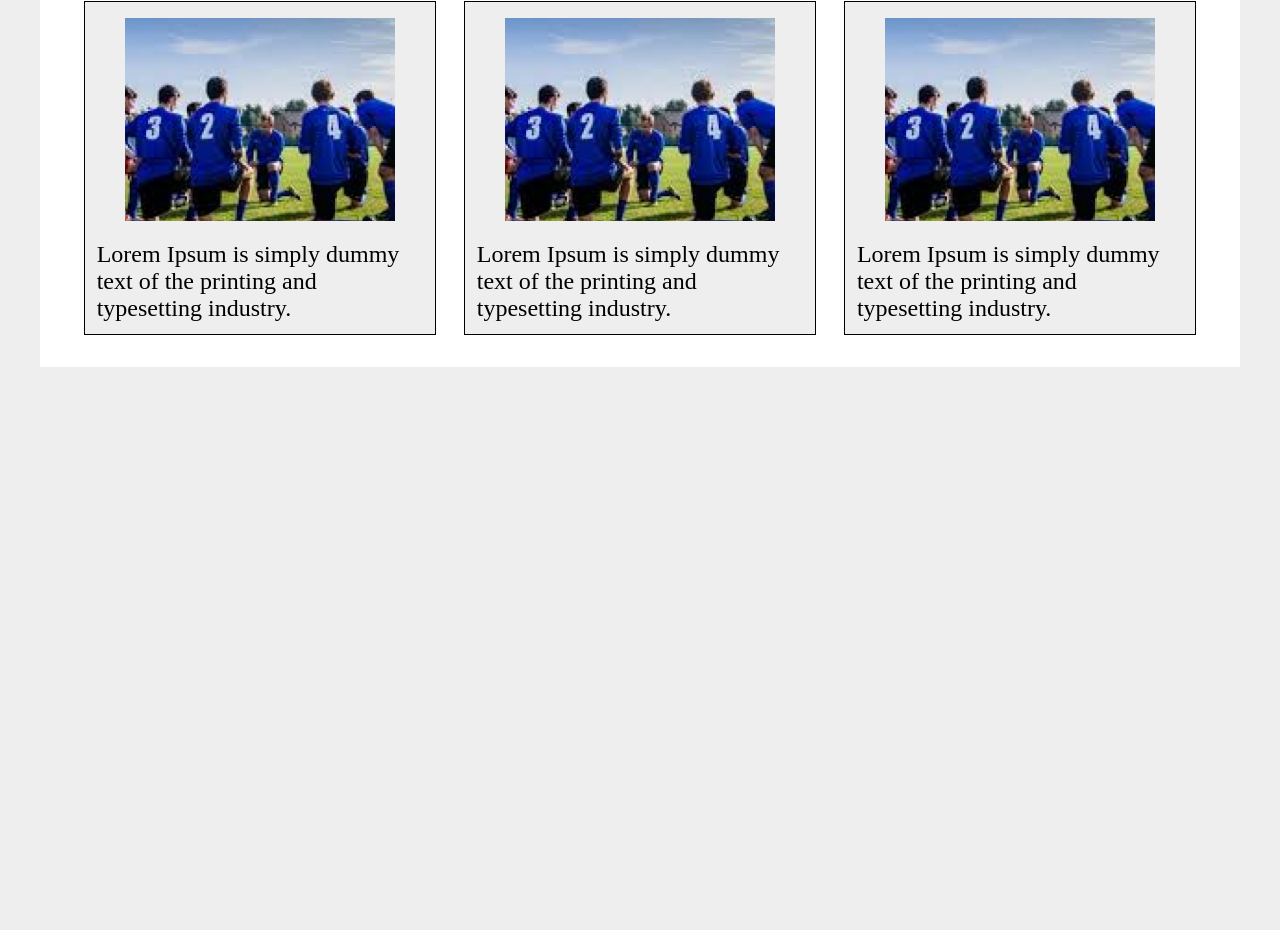
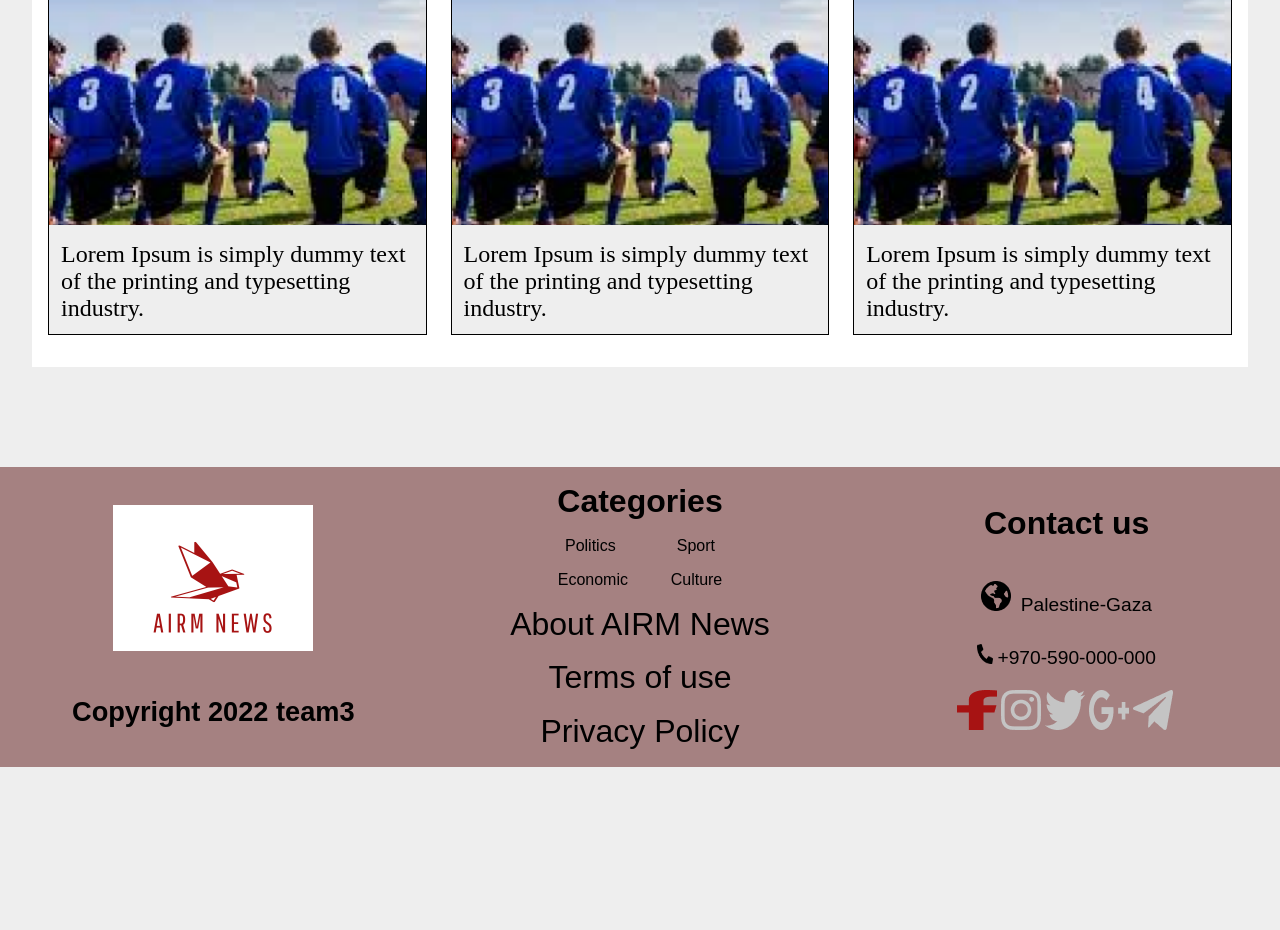
Before and after one commit to GSG-G11/Team3-News, a plain HTML site: page index.html in a window 1280 px wide. Shown: the part 335-1265 px from the top of the page. After the commit the page ends 1102 px from the top, so only its background shows below. Drawn offline with Linux system fonts and the light colour scheme.

Commit message:
finish of creating the footer relats #11

```diff
--- a/Style.css
+++ b/Style.css
@@ -1,13 +1,10 @@
-<<<<<<< HEAD
-
 *{
     margin: 0 ;
     padding: 0;
     box-sizing: border-box;
 }
-
-body{
-    height: 1500px;
+body {
+    background-color: #EEEEEE;
 }
 
 header {
@@ -22,7 +19,6 @@ header {
     font-family: Arial, Helvetica, sans-serif;
     font-weight: bold;
 }
-
 .nav-bar{
     width: 100%;
     height: 50%;
@@ -31,7 +27,6 @@ header {
     justify-content: flex-end;
     align-items: center;
     position: relative;
-
 }
 .nav-bar .unorderlist-nav{
     width: 50%;
@@ -42,7 +37,6 @@ header {
     list-style: none;
     padding: 10px;
     margin-right: 40px;
-
 }
 .nav-bar .unorderlist-nav li{
     display: flex;
@@ -50,60 +44,171 @@ header {
     align-items: center;
     width: 20%;
     margin-right: 20px;
-
 }
-
 .nav-bar .unorderlist-nav li a{
     color: white;
     text-decoration: none;
     font-size: 1.5rem;
-
 }
-
 .navBar-img {
     height: 100%;
     position: absolute;
     top: 0;
     left: 70px;
 }
-=======
-* {
-    margin: 0;
-    padding: 0;
-    box-sizing: border-box;
-}
-body {
-    background-color: #EEEEEE;
-}
-/* start recent section style */
+/*  start recent section style  */
 .recent-posts {
     margin: 2em;
     background-color: white;
     padding: 1em;
 }
-.recent-posts h2 {
-    font-size: 2em;
-    margin-bottom: .5em;
-    font-weight: bold;
-    margin-left: 1em;
-}
 .posts{
     display: flex;
-    justify-content: space-evenly;
+    justify-content: space-between;
     flex-wrap: wrap;
 }
 .post{
     background-color: #EEEEEE;
-    width: 30%;
+    width: 32%;
     margin-bottom: 1em;
     border: 1px solid black;
 }
 .post figure img{
-     width: 100%;
+    width: 100%;
 }
 .post p {
     margin: .5em;
     font-size: 1.5em;
 }
-/* end recent section style */
->>>>>>> 530152ba9cef4fa61a8e4946e4461fd2a9b973fb
+/*  end recent section style */
+
+
+
+/* start of footer style  */
+
+footer .unorder-footer{
+    margin-top: 100px;
+    left: 0;
+    bottom: 0;
+    height: 300px;
+    width: 100%;
+    background-color: rgb(165, 129, 129);
+    display: flex;
+    justify-content: space-between;
+    align-items: center;
+    font-family: Arial, Helvetica, sans-serif;
+
+}
+
+
+footer .unorder-footer .contact-us {
+    width: 33.33%;
+    display: flex;
+    height: 100%;
+    flex-direction: column;
+    flex-wrap: wrap;
+    justify-content: space-evenly;
+    align-items: center;
+    padding: 10px;
+}
+.contact-us li {
+    list-style: none;
+}
+.contact-us li a{
+    color: black;
+    text-decoration: none;
+    font-size: 1.2rem;
+}
+
+
+.phone-icon{
+    width: 20px;
+    height: 20px;
+    padding-right: 4px;
+}
+.earh-icon{
+    margin-top: 10px;
+    padding-right: 4px;
+}
+.contact-us .con{
+    font-size: 2rem;
+    font-weight: bold;
+}
+
+.ul-contact{
+    display: flex;
+    justify-content:center;
+    align-items: center;
+    width: 30px;
+    height: 30px;
+}
+.con-img{
+    padding-right: 4px;
+}
+
+.categories {
+    width: 33.33%;
+    height: 100%;
+    display: flex;
+    flex-direction: column;
+    align-items: center;
+    justify-content: space-evenly;
+}
+
+
+.categories li {
+    list-style: none;
+
+}
+
+.categories li a{
+    text-decoration: none;
+    color: black;
+
+}
+.f-ul{
+    display: flex;
+    justify-content: space-between;
+    align-items: center;
+    width: 150px;
+}
+.s-ul {
+    display: flex;
+    justify-content: space-evenly;
+    width: 250px;
+}
+
+.categories li .about {
+    font-size: 2rem;
+
+}
+.categories li .term {
+    font-size: 2rem;
+
+}
+.categories li .privacy {
+    font-size: 2rem;
+
+}
+
+
+.logo-footr{
+    width: 33.33%;
+    display: flex;
+    flex-flow: column;
+    height: 100%;
+    align-items: center;
+    justify-content: space-evenly;
+
+
+}
+.logo-footr li {
+    list-style: none;
+}
+
+.logo-footr li a{
+    text-decoration: none;
+    color: black;
+    font-size: 1.7rem;
+    font-weight: bold;
+}
--- a/index.html
+++ b/index.html
@@ -4,8 +4,8 @@
     <meta charset="UTF-8">
     <meta http-equiv="X-UA-Compatible" content="IE=edge">
     <meta name="viewport" content="width=device-width, initial-scale=1.0">
-    <title>Document</title>
-    <link rel="stylesheet" href="style.css">
+    <title>AIRM News</title>
+    <link  rel="stylesheet" href="style.css">
 </head>
 <body>
     <header>
@@ -19,42 +19,67 @@
             </ul>
         </nav>
     </header>
-
-
-</body>
-<script src="main.js"></script>
-    <title>AIRM News</title>
-    <link  rel="stylesheet" href="style.css">
-</head>
-<body>
     <!-- start recent section -->
     <section class="recent-posts">
-        <h2>Recent Posts</h2>
+        <h2 class="title">Recent Posts</h2>
         <div class="posts">
             <div class="post">
                 <figure>
                     <img src="assets/Rectangle 59.png" alt="" srcset="">
                 </figure>
                 <p>Lorem Ipsum is simply dummy text of the printing and typesetting industry.</p>
-
             </div>
             <div class="post">
                 <figure>
                     <img src="assets/Rectangle 59.png" alt="" srcset="">
                 </figure>
                 <p>Lorem Ipsum is simply dummy text of the printing and typesetting industry.</p>
-
             </div>
             <div class="post">
                 <figure>
                     <img src="assets/Rectangle 59.png" alt="" srcset="">
                 </figure>
                 <p>Lorem Ipsum is simply dummy text of the printing and typesetting industry.</p>
-
             </div>
         </div>
-
     </section>
     <!-- end recent section -->
+
+    <!-- start footer  -->
+    <footer>
+        <div class="unorder-footer">
+            <ul class="logo-footr">
+                <li><a href="index.html"><img src="Rectangle 61.png" alt=""></a></li>
+                <li><a href="index.html">Copyright 2022 team3</a></li>
+            </ul>
+            <ul class="categories">
+                <li><a href="index.html" style="font-size: 2rem; font-weight: bold;">Categories</a></li>
+                <ul class="f-ul">
+                    <li><a href="index.html">Politics</a></li>
+                    <li><a href="index.html">Sport</a></li>
+                </ul>
+                <ul class="s-ul">
+                    <li><a href="index.html">Economic</a></li>
+                    <li><a href="index.html">Culture</a></li>
+                </ul>
+                <li><a href="index.html" class="about">About AIRM News</a></li>
+                <li><a href="index.html" class="term">Terms of use</a></li>
+                <li><a href="index.html" class="privacy">Privacy Policy</a></li>
+            </ul>
+            <ul class="contact-us">
+                <li><a href="index.html" class="con"> Contact us</a></li>
+                <li><a href="index.html"><img src="Vector.png" alt="" class="earh-icon"> Palestine-Gaza</a></li>
+                <li><a href="index.html"><img src="Vector (1).png" alt="" class="phone-icon">+970-590-000-000</a></li>
+                <ul class="ul-contact">
+                    <li><a href="index.html"><img src="Vector (2).png" alt="" class="con-img"></a></li>
+                    <li><a href="index.html"><img src="Vector (3).png" alt="" class="con-img"></a></li>
+                    <li><a href="index.html"><img src="Vector (4).png" alt="" class="con-img"></a></li>
+                    <li><a href="index.html"><img src="Vector (5).png" alt="" class="con-img"></a></li>
+                    <li><a href="index.html"><img src="Vector (6).png" alt="" class="con-img"></a></li>
+                </ul>
+            </ul>
+        </div>
+    </footer>
+    <!-- end footer  -->
 </body>
 </html>
```
Also changed, not shown: Vector (1).png (added), Vector (2).png (added), Vector (3).png (added), Vector (4).png (added), Vector (5).png (added), Vector (6).png (added), Vector.png (added).
